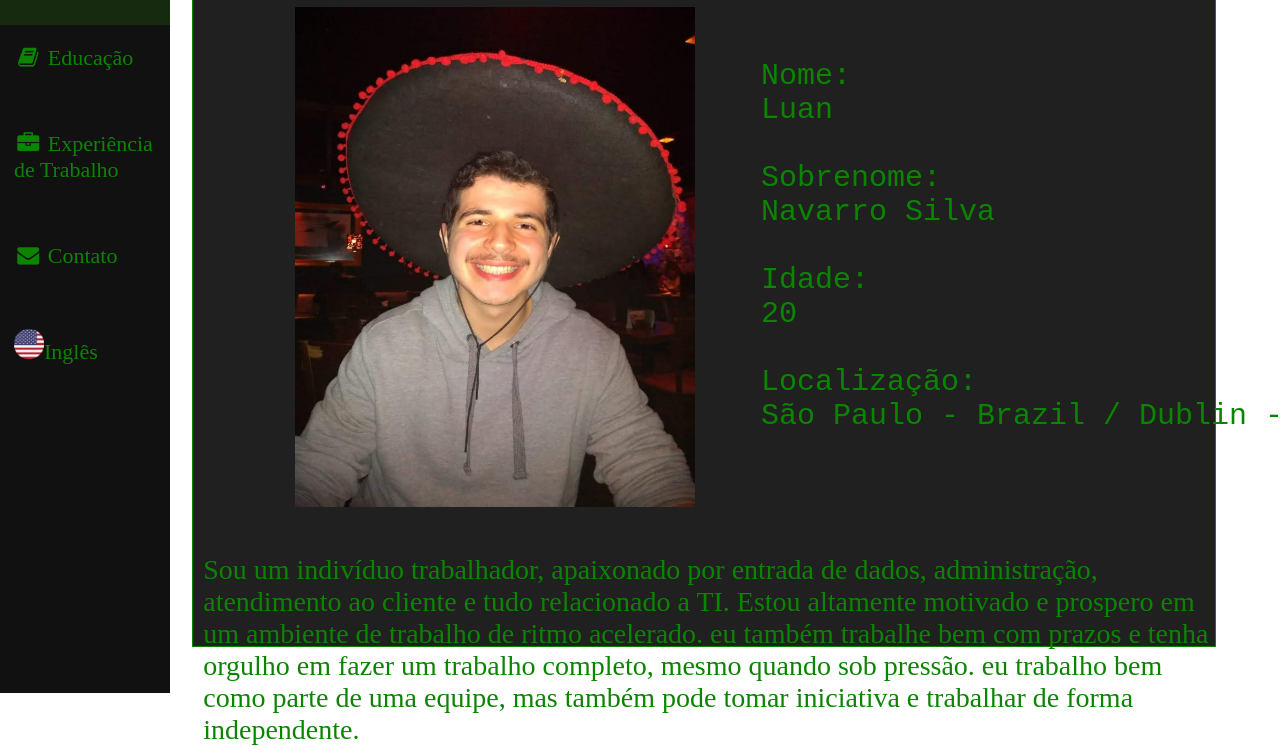
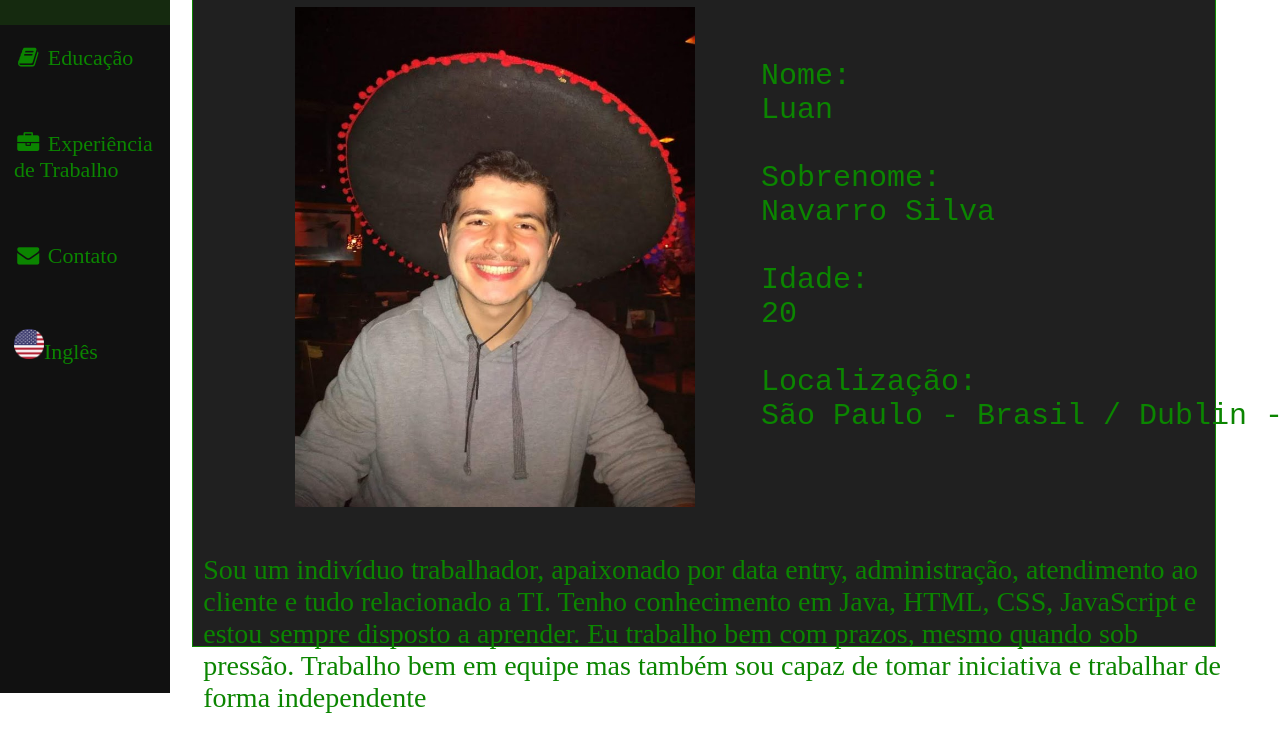
Before and after one commit to Einss1/einss1.github.io, a plain HTML site: page portuguese/index_pt.html in a window 1280 px wide. Shown: the part 107-853 px from the top of the page. After the commit the page ends 821 px from the top, so only its background shows below. Drawn offline with Linux system fonts and the light colour scheme; grey boxes are pictures that could not be loaded.

Commit message:
commit 3

```diff
--- a/javascript.js
+++ b/javascript.js
@@ -1,12 +1,10 @@
 var slideIndex = 1;
 showSlides(slideIndex);
 
-// Next/previous controls
 function plusSlides(n) {
   showSlides(slideIndex += n);
 }
 
-// Thumbnail image controls
 function currentSlide(n) {
   showSlides(slideIndex = n);
 }
--- a/portuguese/index_pt.html
+++ b/portuguese/index_pt.html
@@ -45,14 +45,12 @@
       20
 
       Localização:
-      São Paulo - Brazil / Dublin - Ireland
+      São Paulo - Brasil / Dublin - Irlanda
     </pre>
     <p class="details2">
-      Sou um indivíduo trabalhador, apaixonado por entrada de dados, administração, atendimento ao cliente e
-      tudo relacionado a TI. Estou altamente motivado e prospero em um ambiente de trabalho de ritmo acelerado. eu
-      também
-      trabalhe bem com prazos e tenha orgulho em fazer um trabalho completo, mesmo quando sob pressão. eu trabalho
-      bem como parte de uma equipe, mas também pode tomar iniciativa e trabalhar de forma independente.
+      Sou um indivíduo trabalhador, apaixonado por data entry, administração, atendimento ao cliente e
+      tudo relacionado a TI. Tenho conhecimento em Java, HTML, CSS, JavaScript e estou sempre disposto a aprender.
+      Eu trabalho bem com prazos, mesmo quando sob pressão. Trabalho bem em equipe mas também sou capaz de tomar iniciativa e trabalhar de forma independente
     </p>
     </p>
 
--- a/style.css
+++ b/style.css
@@ -82,6 +82,7 @@
 
 .heading1{
     color: #0b8500;
+    font-family: 'Courier New', Courier, monospace;
 }
 
 * {box-sizing:border-box}
@@ -93,7 +94,7 @@
 }
 
 .mySlides {
-  display: none;
+display: none;
 }
 
 .prev, .next {
```
Also changed, not shown: contact_en.html (+1 -0 lines), education_en.html (+1 -1 lines), index.html (+1 -1 lines), portuguese/contact_pt.html (+1 -0 lines).
